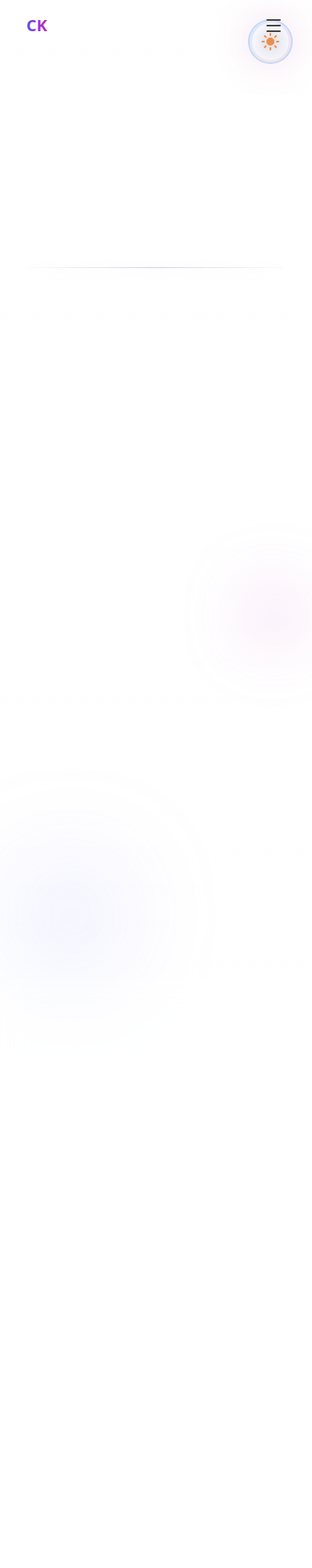
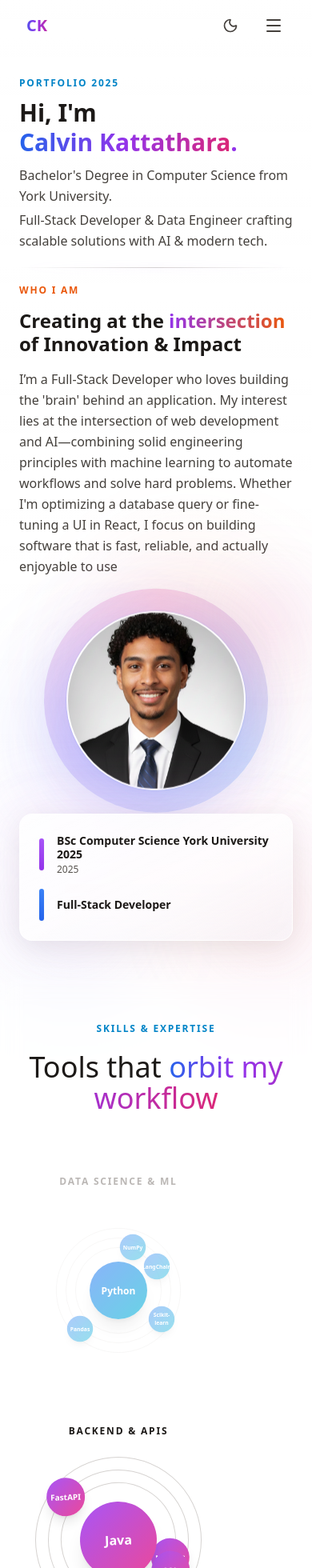
Before and after one commit to Calvinjkatt/PersonalWebsite, a Next.js app: page / in a window 390 px wide. Shown: the top 1960 px of the page at 80% size. Built offline with nearby package versions, Linux system fonts and the light colour scheme.

Commit message:
Rebuild and Deploy

```diff
--- a/src/components/hero/Hero.tsx
+++ b/src/components/hero/Hero.tsx
@@ -42,9 +42,9 @@ export function Hero() {
             {/* Initial Hero Section */}
             <motion.div
               className="space-y-3"
-              initial={isMobile ? false : { opacity: 0, y: 20 }}
-              animate={isMobile ? {} : { opacity: 1, y: 0 }}
-              transition={isMobile ? {} : { duration: 0.5, ease: 'easeOut' }}
+              initial={{ opacity: 0, y: 20 }}
+              animate={{ opacity: 1, y: 0 }}
+              transition={{ duration: isMobile ? 0.3 : 0.5, ease: 'easeOut' }}
             >
               <p className="text-xs uppercase tracking-[0.15em] text-sky-600 dark:text-sky-400 font-semibold">
                 {TITLE_LABEL}
@@ -74,9 +74,9 @@ export function Hero() {
             {/* Who I Am Section */}
             <motion.div
               className="space-y-4"
-              initial={isMobile ? false : { opacity: 0, y: 20 }}
-              animate={isMobile ? {} : { opacity: 1, y: 0 }}
-              transition={isMobile ? {} : { duration: 0.5, ease: 'easeOut', delay: 0.08 }}
+              initial={{ opacity: 0, y: 20 }}
+              animate={{ opacity: 1, y: 0 }}
+              transition={{ duration: isMobile ? 0.3 : 0.5, ease: 'easeOut', delay: isMobile ? 0.05 : 0.08 }}
             >
               <p className="text-xs uppercase tracking-[0.15em] text-orange-600 dark:text-orange-400 font-semibold">
                 {WHO_I_AM_CONTENT.label}
@@ -108,25 +108,25 @@ export function Hero() {
             {/* Avatar Orb */}
             <motion.div
               className="flex items-center justify-center"
-              initial={isMobile ? false : { opacity: 0, scale: 0.9 }}
-              animate={isMobile ? {} : {
+              initial={{ opacity: 0, scale: 0.9 }}
+              animate={{
                 opacity: 1,
                 scale: 1,
                 y: [0, -8, 0],
               }}
-              transition={isMobile ? {} : {
-                opacity: { duration: 0.8, ease: 'easeOut', delay: 0.1 },
-                scale: { duration: 0.8, ease: 'easeOut', delay: 0.1 },
+              transition={{
+                opacity: { duration: isMobile ? 0.4 : 0.8, ease: 'easeOut', delay: isMobile ? 0.05 : 0.1 },
+                scale: { duration: isMobile ? 0.4 : 0.8, ease: 'easeOut', delay: isMobile ? 0.05 : 0.1 },
                 y: {
-                  duration: 4,
+                  duration: isMobile ? 3 : 4,
                   repeat: Infinity,
                   ease: 'easeInOut',
                 },
               }}
             >
               <div className="relative flex items-center justify-center">
-                {/* Creative floating particles/sparkles - Disabled on mobile */}
-                {!isMobile && [...Array(6)].map((_, i) => (
+                {/* Creative floating particles/sparkles - Reduced on mobile */}
+                {[...Array(isMobile ? 3 : 6)].map((_, i) => (
                   <motion.div
                     key={i}
                     className="absolute w-2 h-2 rounded-full bg-gradient-to-r from-blue-400 to-purple-400 opacity-60"
@@ -140,17 +140,15 @@ export function Hero() {
                       scale: [1, 1.2, 1],
                     }}
                     transition={{
-                      duration: 3 + i * 0.5,
+                      duration: isMobile ? 2 + i * 0.3 : 3 + i * 0.5,
                       repeat: Infinity,
                       ease: 'easeInOut',
-                      delay: i * 0.2,
+                      delay: isMobile ? i * 0.1 : i * 0.2,
                     }}
                   />
                 ))}
 
-                {/* Enhanced Gradient Blobs - Disabled on mobile */}
-                {!isMobile && (
-                  <>
+                {/* Enhanced Gradient Blobs - Optimized for mobile */}
                 <motion.div
                   className="absolute -bottom-8 -left-8 h-48 w-48 rounded-full bg-gradient-to-r from-blue-400/40 via-purple-400/40 to-pink-400/40 blur-3xl"
                   animate={{
@@ -159,7 +157,7 @@ export function Hero() {
                     rotate: [0, 180, 360],
                   }}
                   transition={{
-                    duration: 6,
+                    duration: isMobile ? 4 : 6,
                     repeat: Infinity,
                     ease: 'easeInOut',
                   }}
@@ -172,13 +170,14 @@ export function Hero() {
                     rotate: [360, 180, 0],
                   }}
                   transition={{
-                    duration: 8,
+                    duration: isMobile ? 5 : 8,
                     repeat: Infinity,
                     ease: 'easeInOut',
                   }}
                 />
 
-                {/* Animated glow ring */}
+                {/* Animated glow ring - Simplified on mobile */}
+                {!isMobile && (
                   <motion.div
                     className="absolute h-56 w-56 md:h-64 md:w-64 rounded-full bg-gradient-to-r from-blue-500/20 via-purple-500/20 to-pink-500/20 blur-2xl"
                     animate={{
@@ -191,8 +190,9 @@ export function Hero() {
                       ease: 'easeInOut',
                     }}
                   />
+                )}
 
-                {/* Decorative gradient ring around the orb */}
+                {/* Decorative gradient ring around the orb - Slower on mobile */}
                 <motion.div
                   className="absolute h-[280px] w-[280px] md:h-[320px] md:w-[320px] rounded-full"
                   style={{
@@ -203,15 +203,13 @@ export function Hero() {
                     rotate: [0, 360],
                   }}
                   transition={{
-                    duration: 20,
+                    duration: isMobile ? 15 : 20,
                     repeat: Infinity,
                     ease: 'linear',
                   }}
                 >
                   <div className="h-full w-full rounded-full bg-transparent" />
                 </motion.div>
-                  </>
-                )}
 
                 {/* Main Orb Circle with enhanced styling */}
                 <div className="relative h-56 w-56 md:h-64 md:w-64 rounded-full bg-gradient-to-br from-white via-white to-blue-50/30 dark:from-stone-900 dark:via-stone-900 dark:to-blue-950/30 shadow-[0_0_0_1px_rgba(59,130,246,0.1),0_25px_70px_rgba(59,130,246,0.2),0_0_100px_rgba(139,92,246,0.15)] dark:shadow-[0_0_0_1px_rgba(139,92,246,0.2),0_25px_70px_rgba(139,92,246,0.3),0_0_100px_rgba(139,92,246,0.2)] backdrop-blur-xl overflow-hidden flex items-center justify-center border-2 border-white/50 dark:border-stone-700/50 hover:shadow-[0_0_0_2px_rgba(59,130,246,0.2),0_35px_100px_rgba(59,130,246,0.3),0_0_120px_rgba(139,92,246,0.2)] dark:hover:shadow-[0_0_0_2px_rgba(139,92,246,0.3),0_35px_100px_rgba(139,92,246,0.4),0_0_120px_rgba(139,92,246,0.3)] transition-all duration-700 group z-10">
@@ -237,25 +235,23 @@ export function Hero() {
 
             {/* Info Box */}
             <motion.div
-              initial={isMobile ? false : { opacity: 0, x: 20 }}
-              animate={isMobile ? {} : { opacity: 1, x: 0 }}
-              transition={isMobile ? {} : { delay: 0.3, duration: 0.6 }}
+              initial={{ opacity: 0, x: 20 }}
+              animate={{ opacity: 1, x: 0 }}
+              transition={{ delay: isMobile ? 0.15 : 0.3, duration: isMobile ? 0.4 : 0.6 }}
             >
               <div className="relative">
-                {/* Enhanced blurred gradient background - Static on mobile */}
-                {!isMobile && (
+                {/* Enhanced blurred gradient background - Optimized for mobile */}
                 <motion.div
                   className="absolute -inset-3 bg-gradient-to-br from-purple-200/40 via-pink-200/30 to-orange-200/40 dark:from-purple-900/25 dark:via-pink-900/15 dark:to-orange-900/20 rounded-2xl blur-2xl"
                   animate={{
                     opacity: [0.6, 0.8, 0.6],
                   }}
                   transition={{
-                    duration: 4,
+                    duration: isMobile ? 3 : 4,
                     repeat: Infinity,
                     ease: 'easeInOut',
                   }}
                 />
-                )}
 
                 {/* Enhanced glassmorphism card */}
                 <div className="relative bg-gradient-to-br from-white/80 via-white/75 to-blue-50/30 dark:from-stone-900/80 dark:via-stone-900/75 dark:to-blue-950/30 backdrop-blur-xl rounded-2xl p-6 border border-white/70 dark:border-stone-700/70 shadow-[0_8px_32px_rgba(0,0,0,0.08)] dark:shadow-[0_8px_32px_rgba(0,0,0,0.3)] hover:shadow-[0_12px_48px_rgba(139,92,246,0.15)] dark:hover:shadow-[0_12px_48px_rgba(139,92,246,0.25)] hover:border-purple-200/80 dark:hover:border-purple-700/80 transition-all duration-500 group/card">
@@ -267,12 +263,13 @@ export function Hero() {
                       <motion.div
                         key={index}
                         className="flex items-center gap-4 group/item"
-                        whileHover={isMobile ? {} : { x: 6 }}
-                        transition={isMobile ? {} : { duration: 0.25, ease: 'easeOut' }}
+                        whileHover={{ x: 6 }}
+                        transition={{ duration: 0.2, ease: 'easeOut' }}
                       >
                         <motion.div
                           className={`w-1.5 h-10 rounded-full bg-gradient-to-b ${item.color} shadow-sm group-hover/item:scale-y-115 group-hover/item:shadow-md transition-all duration-300`}
-                          whileHover={isMobile ? {} : { scaleY: 1.15 }}
+                          whileHover={{ scaleY: 1.15 }}
+                          transition={{ duration: 0.2 }}
                         />
                         <div className="flex-1">
                           <p className="text-stone-900 dark:text-stone-50 font-semibold text-sm leading-tight group-hover/item:text-purple-600 dark:group-hover/item:text-purple-400 transition-colors duration-300">
@@ -289,8 +286,7 @@ export function Hero() {
                   </div>
                 </div>
 
-                {/* Enhanced decorative blobs - Disabled on mobile */}
-                {!isMobile && (
+                {/* Enhanced decorative blobs - Optimized for mobile */}
                 <motion.div
                   className="absolute -right-8 -bottom-8 w-32 h-32 bg-gradient-to-br from-purple-400/40 to-pink-400/40 rounded-full blur-3xl -z-10"
                   animate={{
@@ -298,12 +294,11 @@ export function Hero() {
                     opacity: [0.3, 0.5, 0.3],
                   }}
                   transition={{
-                    duration: 5,
+                    duration: isMobile ? 4 : 5,
                     repeat: Infinity,
                     ease: 'easeInOut',
                   }}
                 />
-                )}
               </div>
             </motion.div>
           </div>
--- a/src/components/navbar/Navbar.tsx
+++ b/src/components/navbar/Navbar.tsx
@@ -2,8 +2,9 @@
 
 import { useState, useEffect } from 'react';
 import { motion, AnimatePresence } from 'framer-motion';
-import { Menu, X } from 'lucide-react';
+import { Menu, X, Sun, Moon } from 'lucide-react';
 import { useIsMobile } from '@/hooks/useIsMobile';
+import { useTheme } from '@/contexts/ThemeContext';
 
 const navItems = [
   { name: 'Home', href: '#home' },
@@ -17,8 +18,12 @@ export function Navbar() {
   const [isScrolled, setIsScrolled] = useState(false);
   const [isMobileMenuOpen, setIsMobileMenuOpen] = useState(false);
   const isMobile = useIsMobile();
+  const [mounted, setMounted] = useState(false);
+  const { theme, toggleTheme } = useTheme();
+  const isDark = theme === 'dark';
 
   useEffect(() => {
+    setMounted(true);
     const handleScroll = () => {
       setIsScrolled(window.scrollY > 20);
     };
@@ -34,12 +39,25 @@ export function Navbar() {
     }
   };
 
+  // Prevent hydration mismatch
+  if (!mounted) {
+    return (
+      <nav className="fixed top-0 left-0 right-0 z-50 bg-transparent h-16 md:h-20">
+        <div className="max-w-7xl mx-auto px-6 lg:px-10 h-full flex items-center justify-between">
+          <div className="text-xl md:text-2xl font-bold bg-gradient-to-r from-blue-600 via-purple-600 to-pink-600 bg-clip-text text-transparent">
+            CK
+          </div>
+        </div>
+      </nav>
+    );
+  }
+
   return (
     <>
       <motion.nav
         initial={{ y: -100 }}
         animate={{ y: 0 }}
-        transition={{ duration: 0.5, ease: 'easeOut' }}
+        transition={{ duration: isMobile ? 0.3 : 0.5, ease: 'easeOut' }}
         className={`fixed top-0 left-0 right-0 z-50 transition-all duration-300 ${
           isScrolled
             ? 'bg-white/80 dark:bg-stone-950/80 backdrop-blur-xl shadow-lg border-b border-stone-200/50 dark:border-stone-800/50'
@@ -54,6 +72,7 @@ export function Navbar() {
               className="text-xl md:text-2xl font-bold bg-gradient-to-r from-blue-600 via-purple-600 to-pink-600 dark:from-blue-400 dark:via-purple-400 dark:to-pink-400 bg-clip-text text-transparent hover:opacity-80 transition-opacity"
               whileHover={{ scale: 1.05 }}
               whileTap={{ scale: 0.95 }}
+              transition={{ duration: 0.2 }}
             >
               CK
             </motion.button>
@@ -66,21 +85,89 @@ export function Navbar() {
                   onClick={() => handleNavClick(item.href)}
                   className="text-sm font-medium text-stone-700 dark:text-stone-300 hover:text-blue-600 dark:hover:text-blue-400 transition-colors relative group"
                   whileHover={{ y: -2 }}
+                  transition={{ duration: 0.2 }}
                 >
                   {item.name}
                   <span className="absolute bottom-0 left-0 w-0 h-0.5 bg-gradient-to-r from-blue-600 to-purple-600 dark:from-blue-400 dark:to-purple-400 group-hover:w-full transition-all duration-300" />
                 </motion.button>
               ))}
+
+              {/* Theme Toggle - Desktop */}
+              <motion.button
+                onClick={toggleTheme}
+                className="p-2 rounded-lg text-stone-700 dark:text-stone-300 hover:text-blue-600 dark:hover:text-blue-400 hover:bg-stone-100 dark:hover:bg-stone-800 transition-colors"
+                whileHover={{ scale: 1.1, rotate: 15 }}
+                whileTap={{ scale: 0.95 }}
+                aria-label={`Switch to ${isDark ? 'light' : 'dark'} mode`}
+                transition={{ duration: 0.2 }}
+              >
+                <AnimatePresence mode="wait">
+                  {isDark ? (
+                    <motion.div
+                      key="sun"
+                      initial={{ opacity: 0, rotate: -90 }}
+                      animate={{ opacity: 1, rotate: 0 }}
+                      exit={{ opacity: 0, rotate: 90 }}
+                      transition={{ duration: 0.2 }}
+                    >
+                      <Sun size={20} />
+                    </motion.div>
+                  ) : (
+                    <motion.div
+                      key="moon"
+                      initial={{ opacity: 0, rotate: 90 }}
+                      animate={{ opacity: 1, rotate: 0 }}
+                      exit={{ opacity: 0, rotate: -90 }}
+                      transition={{ duration: 0.2 }}
+                    >
+                      <Moon size={20} />
+                    </motion.div>
+                  )}
+                </AnimatePresence>
+              </motion.button>
             </div>
 
-            {/* Mobile Menu Button */}
+            {/* Mobile: Theme Toggle & Menu Button */}
+            <div className="md:hidden flex items-center gap-2">
+              <motion.button
+                onClick={toggleTheme}
+                className="p-2 rounded-lg text-stone-700 dark:text-stone-300 hover:text-blue-600 dark:hover:text-blue-400 hover:bg-stone-100 dark:hover:bg-stone-800 transition-colors"
+                whileTap={{ scale: 0.95 }}
+                aria-label={`Switch to ${isDark ? 'light' : 'dark'} mode`}
+              >
+                <AnimatePresence mode="wait">
+                  {isDark ? (
+                    <motion.div
+                      key="sun"
+                      initial={{ opacity: 0, rotate: -90 }}
+                      animate={{ opacity: 1, rotate: 0 }}
+                      exit={{ opacity: 0, rotate: 90 }}
+                      transition={{ duration: 0.2 }}
+                    >
+                      <Sun size={20} />
+                    </motion.div>
+                  ) : (
+                    <motion.div
+                      key="moon"
+                      initial={{ opacity: 0, rotate: 90 }}
+                      animate={{ opacity: 1, rotate: 0 }}
+                      exit={{ opacity: 0, rotate: -90 }}
+                      transition={{ duration: 0.2 }}
+                    >
+                      <Moon size={20} />
+                    </motion.div>
+                  )}
+                </AnimatePresence>
+              </motion.button>
+
               <button
                 onClick={() => setIsMobileMenuOpen(!isMobileMenuOpen)}
-              className="md:hidden p-2 text-stone-700 dark:text-stone-300 hover:text-blue-600 dark:hover:text-blue-400 transition-colors"
+                className="p-2 text-stone-700 dark:text-stone-300 hover:text-blue-600 dark:hover:text-blue-400 transition-colors"
                 aria-label="Toggle menu"
               >
                 {isMobileMenuOpen ? <X size={24} /> : <Menu size={24} />}
               </button>
+            </div>
           </div>
         </div>
       </motion.nav>
@@ -92,7 +179,7 @@ export function Navbar() {
             initial={{ opacity: 0, y: -20 }}
             animate={{ opacity: 1, y: 0 }}
             exit={{ opacity: 0, y: -20 }}
-            transition={{ duration: 0.2 }}
+            transition={{ duration: isMobile ? 0.15 : 0.2 }}
             className="fixed top-16 md:hidden left-0 right-0 z-40 bg-white/95 dark:bg-stone-950/95 backdrop-blur-xl border-b border-stone-200/50 dark:border-stone-800/50 shadow-lg"
           >
             <div className="px-6 py-4 space-y-2">
@@ -102,7 +189,7 @@ export function Navbar() {
                   onClick={() => handleNavClick(item.href)}
                   initial={{ opacity: 0, x: -20 }}
                   animate={{ opacity: 1, x: 0 }}
-                  transition={{ delay: index * 0.05 }}
+                  transition={{ duration: 0.2, delay: isMobile ? index * 0.03 : index * 0.05 }}
                   className="w-full text-left px-4 py-3 text-base font-medium text-stone-700 dark:text-stone-300 hover:text-blue-600 dark:hover:text-blue-400 hover:bg-stone-100 dark:hover:bg-stone-900 rounded-lg transition-colors"
                 >
                   {item.name}
--- a/src/components/providers/ThemeProviderWrapper.tsx
+++ b/src/components/providers/ThemeProviderWrapper.tsx
@@ -1,13 +1,11 @@
 'use client';
 
 import { ThemeProvider } from '@/contexts/ThemeContext';
-import { ThemeToggle } from '@/components/ui/ThemeToggle';
 import { ReactNode } from 'react';
 
 export function ThemeProviderWrapper({ children }: { children: ReactNode }) {
   return (
     <ThemeProvider>
-      <ThemeToggle />
       {children}
     </ThemeProvider>
   );
--- a/src/components/skills/Skills.tsx
+++ b/src/components/skills/Skills.tsx
@@ -107,31 +107,25 @@ function SkillGalaxy({ title, center, gradient, skills, isSelected, onClick, pos
           style={{
             transformOrigin: 'center center',
           }}
-          animate={isMobile ? {
-            scale: isSelected ? 1 : 0.75,
-            opacity: isSelected ? 1 : 0.6,
-          } : {
+          animate={{
             scale: isSelected ? 1 : 0.75,
             opacity: isSelected ? 1 : 0.6,
             rotate: isSelected ? [0, 2, -2, 0] : 0,
           }}
-          transition={isMobile ? {
-            scale: { duration: 0.3 },
-            opacity: { duration: 0.3 },
-          } : {
+          transition={{
             scale: {
               type: 'spring',
-              stiffness: 200,
-              damping: 20,
-              duration: 0.6,
+              stiffness: isMobile ? 250 : 200,
+              damping: isMobile ? 25 : 20,
+              duration: isMobile ? 0.4 : 0.6,
             },
             rotate: {
-              duration: 4,
+              duration: isMobile ? 3 : 4,
               repeat: Infinity,
               ease: 'easeInOut',
             },
             opacity: {
-              duration: 0.4,
+              duration: isMobile ? 0.3 : 0.4,
             },
           }}
         >
@@ -253,10 +247,10 @@ export function Skills() {
     >
       <div className="mx-auto max-w-7xl lg:px-10">
         <motion.div
-          initial={isMobile ? false : { opacity: 0, y: 20 }}
-          whileInView={isMobile ? {} : { opacity: 1, y: 0 }}
+          initial={{ opacity: 0, y: 20 }}
+          whileInView={{ opacity: 1, y: 0 }}
           viewport={{ once: true, amount: 0.4 }}
-                  transition={isMobile ? {} : { duration: 0.8 }}
+                  transition={{ duration: isMobile ? 0.4 : 0.8 }}
                   className="mb-12 md:mb-16 text-center"
                 >
           <span className="inline-block mb-5 text-sky-600 dark:text-sky-400 tracking-[0.15em] uppercase text-xs font-semibold">
@@ -338,10 +332,10 @@ export function Skills() {
             return (
               <motion.div
                 key={`${galaxy.title}-mobile-${index}`}
-                initial={isMobile ? false : { opacity: 0, y: 20 }}
-                whileInView={isMobile ? {} : { opacity: 1, y: 0 }}
+                initial={{ opacity: 0, y: 20 }}
+                whileInView={{ opacity: 1, y: 0 }}
                 viewport={{ once: true, amount: 0.3 }}
-                transition={isMobile ? {} : { duration: 0.5, delay: index * 0.1 }}
+                transition={{ duration: isMobile ? 0.3 : 0.5, delay: isMobile ? index * 0.05 : index * 0.1 }}
                 className="w-full"
               >
                 <SkillGalaxy
--- a/src/contexts/ThemeContext.tsx
+++ b/src/contexts/ThemeContext.tsx
@@ -46,12 +46,16 @@ export function ThemeProvider({ children }: { children: ReactNode }) {
 
   useEffect(() => {
     setMounted(true);
-    // Check localStorage first, then default to light
+    // Always default to light mode, but respect user's saved preference if they've explicitly set it
     if (typeof window !== 'undefined') {
       const stored = localStorage.getItem('theme') as Theme | null;
+      // Default to light mode - only use stored value if it exists (user has explicitly set a preference)
       const initialTheme = stored || 'light';
       setThemeState(initialTheme);
       applyTheme(initialTheme);
+    } else {
+      // SSR fallback - always start with light
+      setThemeState('light');
     }
   }, []);
 
```
Also changed, not shown: src/components/experience/Experience.tsx (+38 -37 lines), src/hooks/useIsMobile.ts (+10 -1 lines), 3 other files (tests, documents, lock files or other folders). Lines whose indentation alone changed are shown as unchanged.
